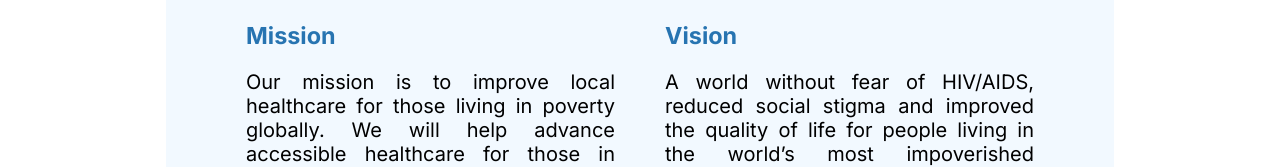
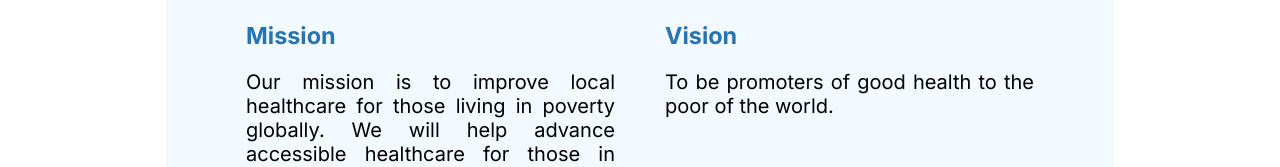
Before and after one commit to jusminpt/react-envision, a React (Create React App) app: page /aboutus in a window 1280 px wide. Shown: the part 662-829 px from the top of the page. Built offline with nearby package versions, Linux system fonts and the light colour scheme.

Commit message:
Update mission statement

```diff
--- a/src/pages/AboutUs/AboutUs.jsx
+++ b/src/pages/AboutUs/AboutUs.jsx
@@ -31,11 +31,7 @@ function AboutUs() {
             </div>
             <div className="mission-div-50-content">
               <h3>Vision</h3>
-              <p>
-                A world without fear of HIV/AIDS, reduced social stigma and
-                improved the quality of life for people living in the world’s
-                most impoverished communities.
-              </p>
+              <p>To be promoters of good health to the poor of the world.</p>
             </div>
           </div>
           <div className="mission-div-100">
```
